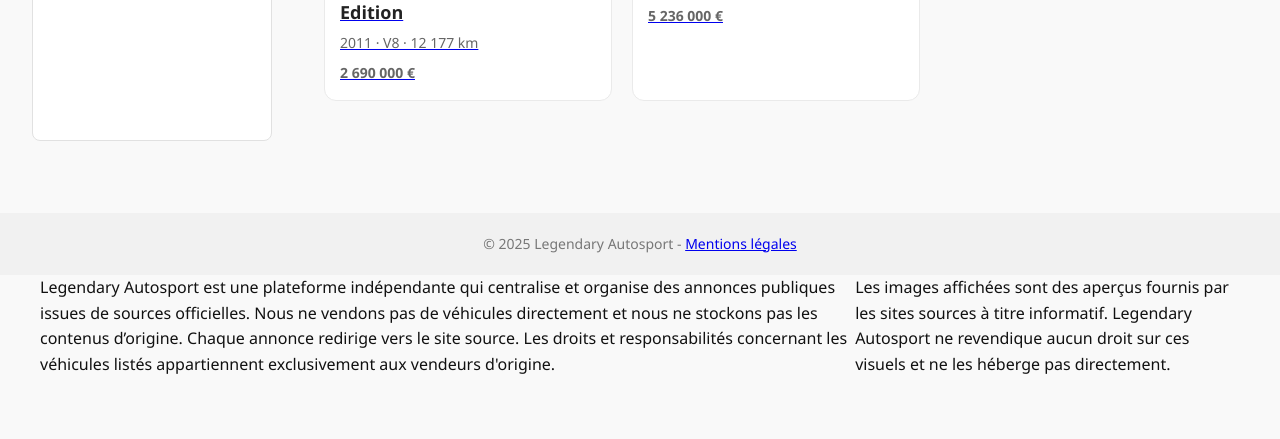
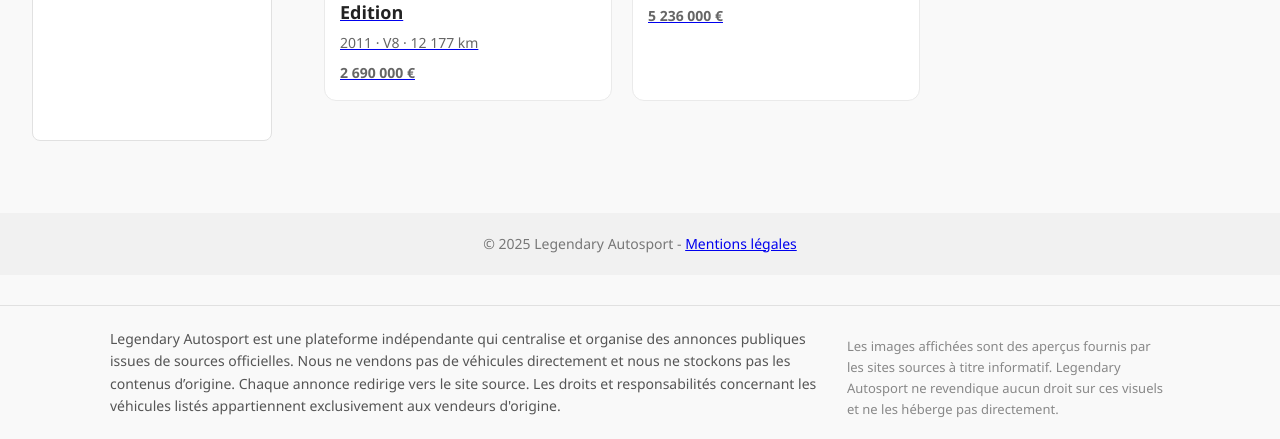
Before and after one commit to LoicMBV/legendaryuser.github.io, a plain HTML site: page index.html in a window 1280 px wide. Shown: the part 1796-2235 px from the top of the page. Before the commit the page ends 2174 px from the top, so only its background shows below. Drawn offline with Linux system fonts and the light colour scheme.

Commit message:
Update style.css

```diff
--- a/style.css
+++ b/style.css
@@ -216,3 +216,25 @@ footer {
     grid-template-columns: 1fr;
   }
 }
+
+
+.presentation {
+  background-color: #f9f9f9;
+  border-top: 1px solid #e1e1e1;
+  padding: 20px 0;
+  font-size: 14px;
+  color: #555;
+  margin-top: 30px;
+}
+
+.presentation .container {
+  max-width: 1100px;
+  margin: auto;
+  padding: 0 20px;
+}
+
+.presentation .note-image {
+  font-size: 13px;
+  color: #888;
+  margin-top: 10px;
+}
```
